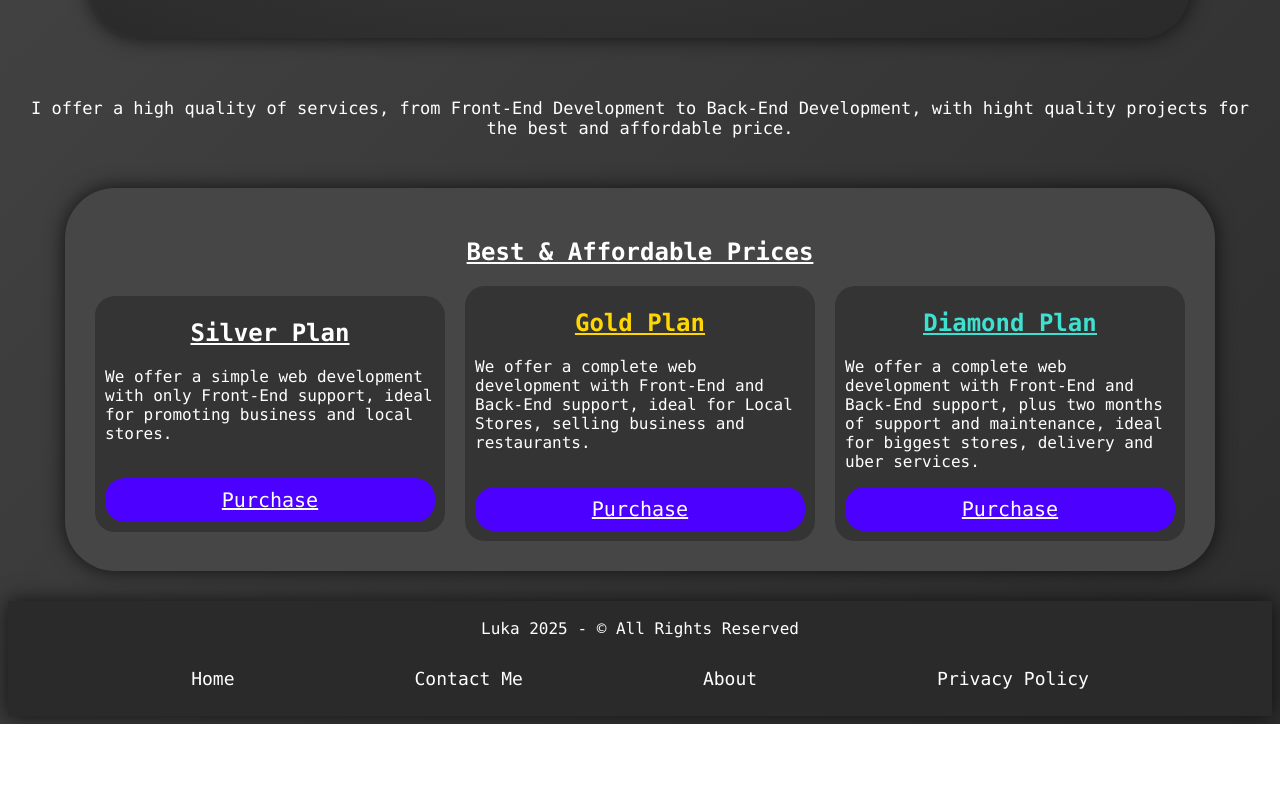
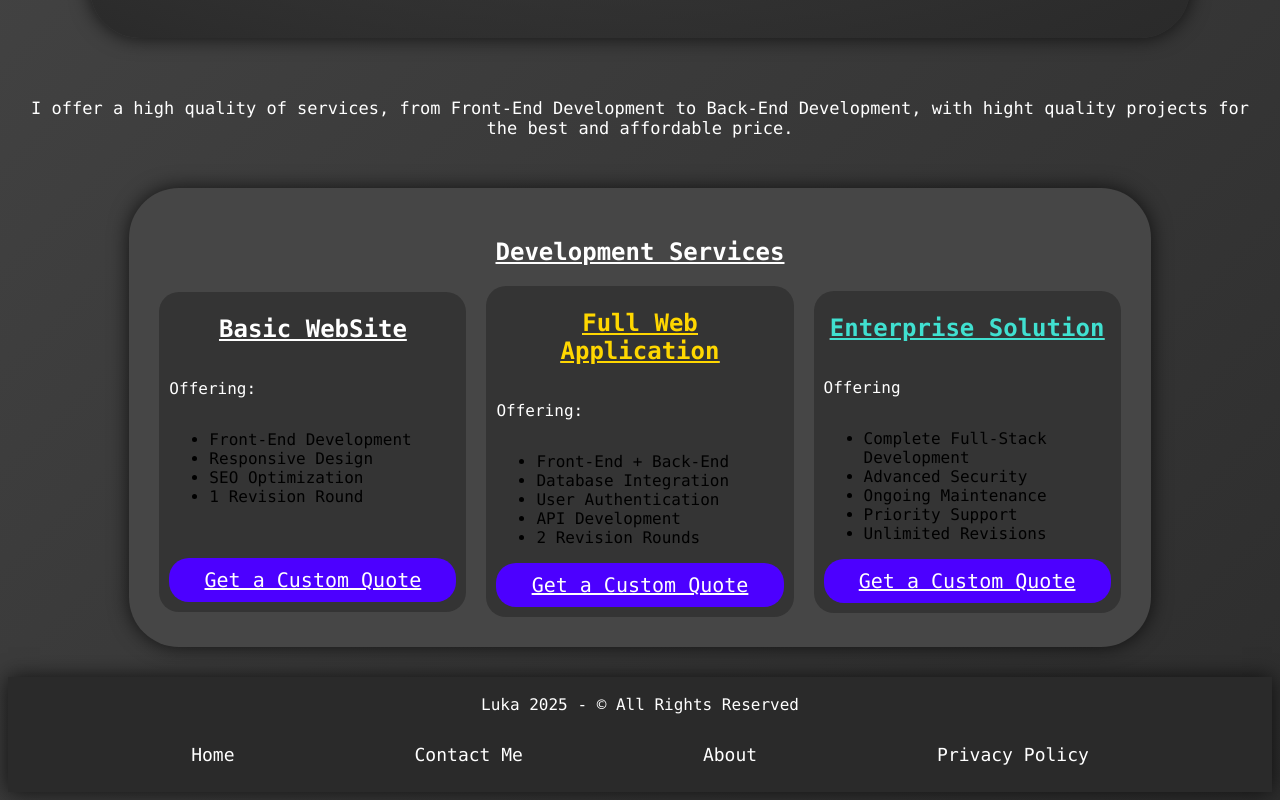
Before and after one commit to luka7634/Modern-Portfolio-A, a plain HTML site: page index.html in a window 1280 px wide. Shown: the part 450-1250 px from the top of the page. Before the commit the page ends 1174 px from the top, so only its background shows below. Drawn offline with Linux system fonts and the light colour scheme.

Commit message:
update index.html and index.css

```diff
--- a/index.html
+++ b/index.html
@@ -35,26 +35,45 @@
     </div>
     <div class="prices">
         <div class="target">
-            <h2>Best & Affordable Prices</h2>
+            <h2>Development Services</h2>
         </div>
         <div class="card-holder">
             <div class="card">
-                <h2>Silver Plan</h2>
-                <p>We offer a simple web development with only Front-End support, ideal for promoting business and local stores.</p> <br>
-                <button id="silverPlan">Purchase</button>
+                <h2>Basic WebSite</h2>
+                <p>Offering:</p>
+                <ul>
+                    <li>Front-End Development</li>
+                    <li>Responsive Design</li>
+                    <li>SEO Optimization</li>
+                    <li>1 Revision Round</li>
+                </ul>
+                <button id="silverPlan">Get a Custom Quote</button>
             </div>
 
             <div class="card">
-                <h2><gold>Gold Plan</gold></h2>
-                <p>We offer a complete web development with Front-End and Back-End support, ideal for Local Stores, selling business and restaurants.</p>
-                <br>
-                <button id="goldPlan">Purchase</button>
+                <h2><gold>Full Web Application</gold></h2>
+                <p>Offering:</p>
+                <ul>
+                    <li>Front-End + Back-End</li>
+                    <li>Database Integration</li>
+                    <li>User Authentication</li>
+                    <li>API Development</li>
+                    <li>2 Revision Rounds</li>
+                </ul>
+                <button id="goldPlan">Get a Custom Quote</button>
             </div>
 
             <div class="card">
-                <h2><diamond>Diamond Plan</diamond></h2>
-                <p>We offer a complete web development with Front-End and Back-End support, plus two months of support and maintenance, ideal for biggest stores, delivery and uber services.</p>
-                <button id="diamondPlan">Purchase</button>
+                <h2><diamond>Enterprise Solution</diamond></h2>
+                <p>Offering</p>
+                <ul>
+                    <li>Complete Full-Stack Development</li>
+                    <li>Advanced Security</li>
+                    <li>Ongoing Maintenance</li>
+                    <li>Priority Support</li>
+                    <li>Unlimited Revisions</li>
+                </ul>
+                <button id="diamondPlan">Get a Custom Quote</button>
             </div>
         </div>
     </div>
--- a/styles/index.css
+++ b/styles/index.css
@@ -137,6 +137,9 @@ body {
     width: 100%;
     max-width: 350px;
     transition: all 0.5s ease-in-out;
+    min-height: 320px;
+    display: flex;
+    flex-direction: column;
 }
 
 .prices .card-holder .card h2 {
@@ -165,6 +168,7 @@ body {
     text-decoration: underline;
     cursor: pointer;
     transition: all 0.3s ease-in-out;
+    margin-top: auto;
 }
 
 .prices .card-holder .card button:hover {
```
